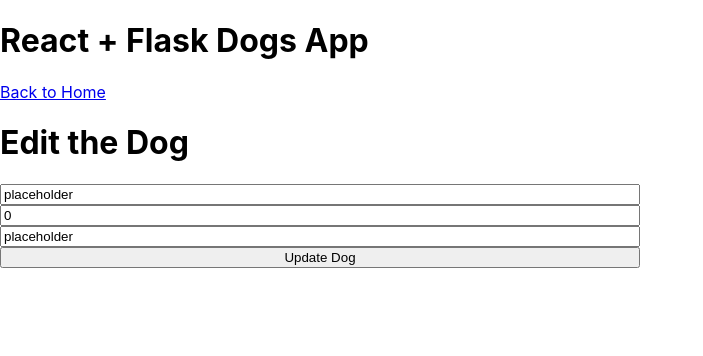
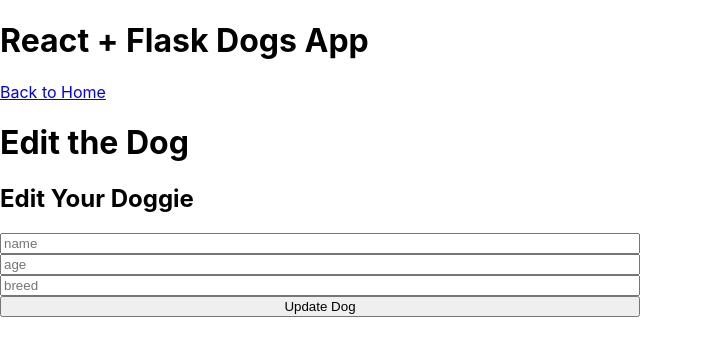
Before and after one commit to pgarbrecht/react-flask-dogs, a React (Create React App) app in the folder dogs-frontend/: page /edit in a window 1280 px wide. Shown: the top 356 px of the page, without its empty margins (0-703 px from the left). Built offline with nearby package versions, Linux system fonts and the light colour scheme; no server answers.

Commit message:
if -1, no edit form, otherwise edit form

```diff
--- a/dogs-frontend/src/components/DogContainer.js
+++ b/dogs-frontend/src/components/DogContainer.js
@@ -1,8 +1,8 @@
 import React, { Component } from 'react'
 import '../index.css'
 import AddDogBtn from './AddDogBtn'
-import EditBtn from './EditBtn';
 import DogList from './DogList'
+import EditDogForm from './EditDogForm'
 
 class DogContainer extends Component {
     constructor(props) {
@@ -20,6 +20,7 @@
     }
 
     render() {
+        if(this.state.idOfDogToEdit === -1) {
         return(
                 <div>
                 <AddDogBtn/>
@@ -41,7 +42,11 @@
                     )
                 })}
                 </div>
-        )
+        )} else {
+            return(
+                <EditDogForm />
+            )
+        }
     }
 }
 
--- a/dogs-frontend/src/components/EditDogForm.js
+++ b/dogs-frontend/src/components/EditDogForm.js
@@ -6,16 +6,16 @@
     constructor(props) {
         super(props)
         this.state = {
-            name: this.props.dogToEdit.name,
-            age: this.props.dogToEdit.age,
-            breed: this.props.dogToEdit.breed
+            // name: this.props.dogToEdit.name,
+            // age: this.props.dogToEdit.age,
+            // breed: this.props.dogToEdit.breed
         }
     }
 
     updateDog = () => {
-        this.state.name = this.props.dogs.name
-        this.state.age = this.props.dogs.age
-        this.state.breed = this.props.dogs.breed
+        // this.state.name = this.props.dogs.name
+        // this.state.age = this.props.dogs.age
+        // this.state.breed = this.props.dogs.breed
     }
 
     handleChange = (e) => {
@@ -34,11 +34,12 @@
         console.log(dogId)
         return (
             <>
+                <h2>Edit Your Doggie</h2>
                 <form onSubmit={this.props.handleEditDog} >
                 <input
                     id='name'
                     type='text'
-                    defaultValue={this.state.name}
+                    // defaultValue={this.state.name}
                     onChange={this.handleChange}
                     placeholder='name'
                 >
@@ -46,7 +47,7 @@
                 <input
                     id='age'
                     type='text'
-                    defaultValue={this.props.dogToEdit.age}
+                    // defaultValue={this.props.dogToEdit.age}
                     onChange={this.handleChange}
                     placeholder='age'
                 >
@@ -54,7 +55,7 @@
                 <input
                     id='breed'
                     type='text'
-                    defaultValue={this.props.dogToEdit.breed}
+                    // defaultValue={this.props.dogToEdit.breed}
                     onChange={this.handleChange}
                     placeholder='breed'
                 >
```
